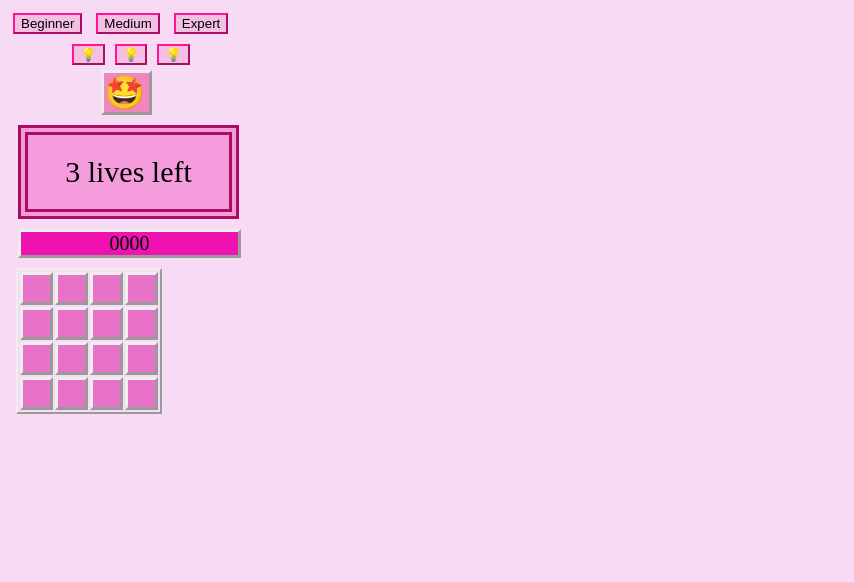
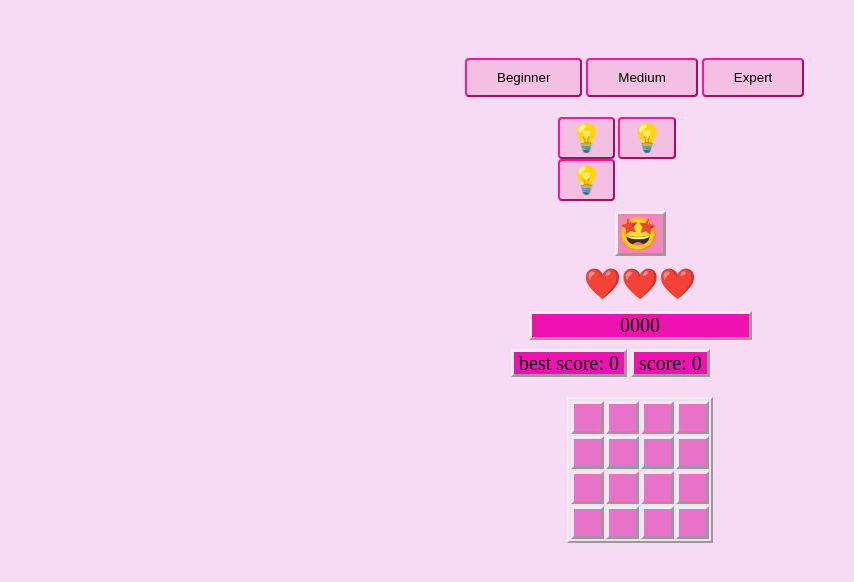
Before and after one commit to meshicohenn/Mines-sweeper, a plain HTML site: page index.html in a window 1280 px wide. Shown: the whole page, without its empty margins (0-854 px from the left). Drawn offline with Linux system fonts and the light colour scheme.

Commit message:
adding features

```diff
--- a/css/style.css
+++ b/css/style.css
@@ -33,17 +33,6 @@
     color:white;
 }
 
-
-/* .cell:focus {
-    background-color:#6b044ee7;
-    box-shadow: 0 1px #666;
-}
-
-.cell:target {
-    background-color:#6b044ee7;
-    box-shadow: 0 1px #666;
-} */
-
 .game-over{
     display: none;
     width: 350px;
@@ -71,19 +60,14 @@
     display: none;
 }
 
+
+
 button{
     background-color:rgba(243, 191, 227, 0.966);
-    /* display: inline-block; */
     border-style: outset;
     border-color: deeppink;
-    margin:5px;
-  /* color: white; */
-
-}
-
-.hints{
-    margin-left: 59px;
-
+    cursor: pointer;
+    border-radius: 4px;
 }
 
 .hint-clicked{
@@ -93,11 +77,12 @@ button{
 .smile{
     padding: 0px;
     padding-right: 3px;
-    margin-left: 93px;
+    margin: auto;
+    margin-bottom: 10px;
+    margin-top: 10px;
     font-size: 33px;
     width: 42px;
     border-style: outset;
-    margin-bottom: 3px;
     background-color:rgb(241, 134, 191) ;
 }
 
@@ -111,21 +96,40 @@ button{
     width: 217px;
     height: 23px;
     text-align: center;
-    margin: 10px;
+    margin: auto;
+    font-size: 20px;
+    border-style: outset
+}
+
+.scores{
+    margin: auto;
+    width: 258px;
+    padding: 12px
+}
+
+.score{
+    background-color:#ef12b0 ;
+    /* width: 217px;
+    height: 23px; */
+    padding: 0px 5px;
+    text-align: center;
+    margin: auto;
     font-size: 20px;
     border-style: outset
 }
 
 .lives{
-    background-color: #f59cdd;
-    padding: 20px;
+    /* background-color: #f59cdd; */
+    /* padding: 20px; */
     font-size: 30px;
-    border-color: #ab0d62;
-    border-style: double;
+    /* border-color: #ab0d62; */
+    /* border-style: double; */
     text-align: center;
     width: 161px;
     border-width: 10px;
-    margin: 10px
+    margin: auto;
+    margin-top: 10px;
+    margin-bottom: 10px;
 }
 
 .game-board{
@@ -135,5 +139,33 @@ button{
 table{
     border: 2px;
     border-style: outset;
-    margin: inherit;
+    margin: auto;
+    margin-top: 10px;
 }
+
+.levels{
+    width: 350px;
+    margin: auto;
+    padding-bottom: 20px;
+    padding-top: 50px;
+}
+
+.level{
+    padding: 10px 30px;
+
+}
+
+.hints{
+    width: 165px;
+    margin: auto;
+}
+
+.hint{
+    padding: 3px 10px;
+    font-size: 27px;
+    margin-right:3px;
+}
+
+.start-page{
+    margin: auto;
+}
--- a/index.html
+++ b/index.html
@@ -9,35 +9,31 @@
     <title>Mine Sweeper</title>
 </head>
 
-<body class = "back"onload="init()" oncontextmenu="return false;">
-    <!-- <input type="radio" calss = "easy" onclick="setgLevel(4,2)">
-    <label for="easy">easy</label><br>
-    <input type="radio" calss="hard" onclick="setgLevel(8,12)">
-    <label for="female">hard</label><br>
-    <input type="radio" calss="harder" onclick="setgLevel(12,30)">
-    <label for="other">harder</label> -->
+<body class="back" onload="init()" oncontextmenu="return false;">
 
     <button class="start" onclick="start()">start again</button>
     <div class="game-over">Game Over</div>
     <div class="win">win win!!! nice job :)</div>
-
-    <button class = "easy" onclick="levelChange(4,2)">Beginner</button>
-    <button class = "hard" onclick="levelChange(8,12)">Medium</button>
-    <button class = "harder" onclick="levelChange(12,30)">Expert</button>
-
-    <div class = "hints"></div>
-    <div class = "smile" onclick="start()"></div>
-    <div class = "lives"></div>
+    <div class="levels">
+        <button class="level" onclick="levelChange(4,2)">Beginner</button>
+        <button class="level" onclick="levelChange(8,12)">Medium</button>
+        <button class="level" onclick="levelChange(12,30)">Expert</button>
+    </div>
+    <div class="hints"></div>
+    <div class="smile" onclick="start()"></div>
+    <div class="lives"></div>
     <div class="timer">
         <span class="mil-seconds">0000</span>
     </div>
+    <div class="scores">
+        <span class="best-score score">best score: 0000</span>
+        <span class="current-score score">score: 0000</span>
+    </div>
+
 
     <table>
         <tbody class="game-board"></tbody>
     </table>
-
-
-
 
     <script src="js/util.js"></script>
     <script src="js/main.js"></script>
--- a/js/main.js
+++ b/js/main.js
@@ -3,31 +3,37 @@ const FLAG = '🏳️‍🌈';
 const NORMAL = '🤩';
 const SAD = '☹️';
 const SUNGLASSES = '😎';
+const LIFE = '❤️';
+const UNLIFE = '🖤';
 
 var gBoard = [];
 var gNeighbors = [];
 var gCounterCell = 0;
 var gIntervalTimer;
 var gLives = 3;
+var gBestScore = [{ size: 4, bestScore: 0 }, { size: 8, bestScore: 0 }, { size: 12, bestScore: 0 }];
 
 var gLevel = {
     size: 4,
-    mines: 2
+    mines: 2,
+    bestScore: -Infinity
 };
 var gGame = {
     isOn: false,
     shownCount: 0,
     markedCount: 0,
-    secsPassed: 0
 };
 
 function init() {
+    document.querySelector('.start').style.display = 'none';
     gGame = setgGame();
     gBoard = createBoard();
     gCoutHintClicked = 0;
     gHintIsOn = false;
     gCounterCell = 0;
     gLives = 3;
+    renderScore();
+    renderBestScore();
     renderLives();
     renderBoard(gBoard);
 }
@@ -37,17 +43,14 @@ function setgGame() {
         isOn: true,
         shownCount: 0,
         markedCount: 0,
-        secsPassed: 0
     };
     return game;
 }
 
 function setgLevel(size, mines) {
-    var level = {
-        size: size,
-        mines: mines
-    }
-    return level;
+    // debugger
+    gLevel.size = size;
+    gLevel.mines = mines;
 }
 
 function setMinesNegsCount(board) {
@@ -78,9 +81,12 @@ function cellClicked(elCell, i, j) {
         showAllNeighbors(i, j, gBoard);
         return;
     }
+
     if (cell.isMine) {
         gLives--;
         renderLives();
+        // changeColorLives('#f30b50');
+        // setTimeout(changeColorLives, 1000);
     }
 
 
@@ -90,22 +96,22 @@ function cellClicked(elCell, i, j) {
         return gameOver();
     }
     if (cell.minesAroundCount > 0 && !cell.isMine) {
-        // elCell.classList.remove('hide');
         value = cell.minesAroundCount;
         cell.isShown = true;
         elCell.classList.add('clicked');
         gGame.shownCount++;
+        renderScore();
         renderCell({ i: i, j: j }, value);
     }
     else if (cell.minesAroundCount === 0 && !cell.isMine) {
         cell.isShown = true;
         elCell.classList.add('clicked');
         gGame.shownCount++;
+        renderScore();
 
         var locationNeighbors = countMines(i, j, gBoard);
 
         for (var i = 0; i < locationNeighbors.length; i++) {
-            // debugger
             var indexI = locationNeighbors[i].i;
             var indexJ = locationNeighbors[i].j;
             var cell = gBoard[indexI][indexJ];
@@ -117,6 +123,7 @@ function cellClicked(elCell, i, j) {
             var elCellById = document.getElementById(cellId);
             elCellById.classList.add('clicked');
             gGame.shownCount++;
+            renderScore();
             if (cell.minesAroundCount !== 0) {
                 renderCell(locationNeighbors[i], value);
             }
@@ -155,6 +162,7 @@ function win() {
 }
 
 function gameOver() {
+    updateBestScore();
     renderSmile(SAD);
     clearInterval(gIntervalTimer);
     document.querySelector('.start').style.display = 'none';
@@ -170,7 +178,7 @@ function checkBoardStatus() {
     var sumOfShowenCount = gLevel.size * gLevel.size - gLevel.mines;
     // console.log('shownCount:', gGame.shownCount, sumOfShowenCount);
     // console.log('markedCount:', gGame.markedCount, gLevel.mines);
-
+    updateBestScore();
     return (gGame.shownCount === sumOfShowenCount && gGame.markedCount === gLevel.mines)
 
 }
@@ -186,11 +194,46 @@ function start() {
 
 function levelChange(size, mines) {
     clearInterval(gIntervalTimer);
-    gLevel = setgLevel(size, mines);
+    setgLevel(size, mines);
     start();
 }
 
-function renderLives() {
+function renderLives(value) {
     var elLives = document.querySelector('.lives');
-    elLives.innerText = gLives + " lives left";
+    elLives.innerText = '';
+    for (var i = 0; i < gLives; i++) {
+        elLives.innerText += LIFE;
+    }
+    for (i = 0; i < 3 - gLives; i++) {
+        elLives.innerText += UNLIFE;
+    }
 }
+
+function renderScore() {
+    var elScore = document.querySelector('.current-score');
+    elScore.innerText = 'score: ' + gGame.shownCount;
+}
+
+function renderBestScore() {
+    var elBestScore = document.querySelector('.best-score');
+    // console.log(elBestScore);
+    elBestScore.innerText = 'best score: ' +findBestScore();
+
+}
+
+function findBestScore() {
+    for (var i = 0; i < gBestScore.length; i++) {
+        if (gBestScore[i].size === gLevel.size) {
+            return gBestScore[i].bestScore;
+        }
+    }
+}
+
+function updateBestScore(){
+    for (var i = 0; i < gBestScore.length; i++) {
+        if (gBestScore[i].size === gLevel.size) {
+           return gBestScore[i].bestScore = gGame.shownCount > gBestScore[i].bestScore ?
+             gGame.shownCount : gBestScore[i].bestScore;
+        }
+    }
+}
--- a/js/util.js
+++ b/js/util.js
@@ -55,6 +55,7 @@ function getIdName(location) {
 	var cellId = 'cell' + location.i + '-' + location.j;
 	return cellId;
 }
+
 
 
 
@@ -122,3 +123,11 @@ function timerBtMillisec(){
       }
       return board;
   }
+
+  function changeColorLives(color){
+    if(!color){
+      color = '#f59cdd';
+    }
+    var elLives = document.querySelector('.lives');
+    elLives.style.backgroundColor = color;
+  }
```
